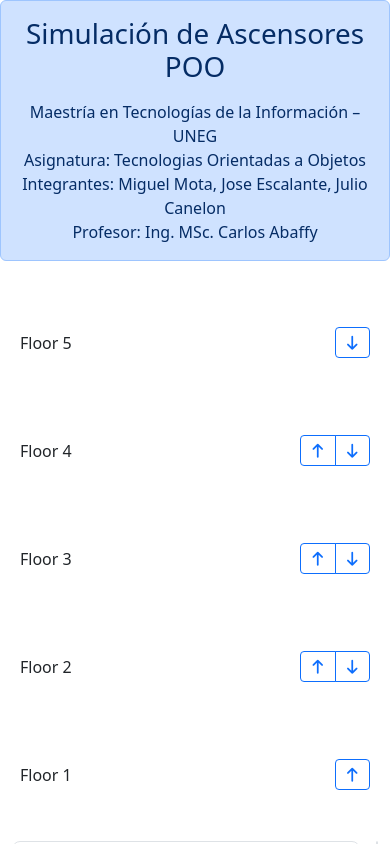
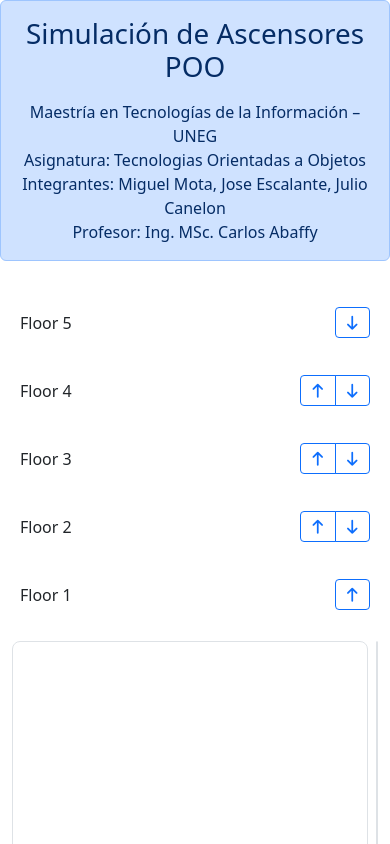
Before and after one commit to juliocanelon/elevator-sim, a React (Create React App) app: page / in a window 390 px wide. Shown: the top 844 px of the page. Built offline with nearby package versions, Linux system fonts and the light colour scheme; no server answers.

Commit message:
feat: improve mobile responsiveness

```diff
--- a/src/styles.css
+++ b/src/styles.css
@@ -14,8 +14,17 @@
 }
 
 @media (max-width: 575.98px) {
+  :root {
+    --floor-height: 60px;
+  }
+
   .building {
     grid-template-columns: 1fr;
+    gap: 8px;
+  }
+
+  .floor-panel {
+    top: 8px;
   }
 }
 
```
